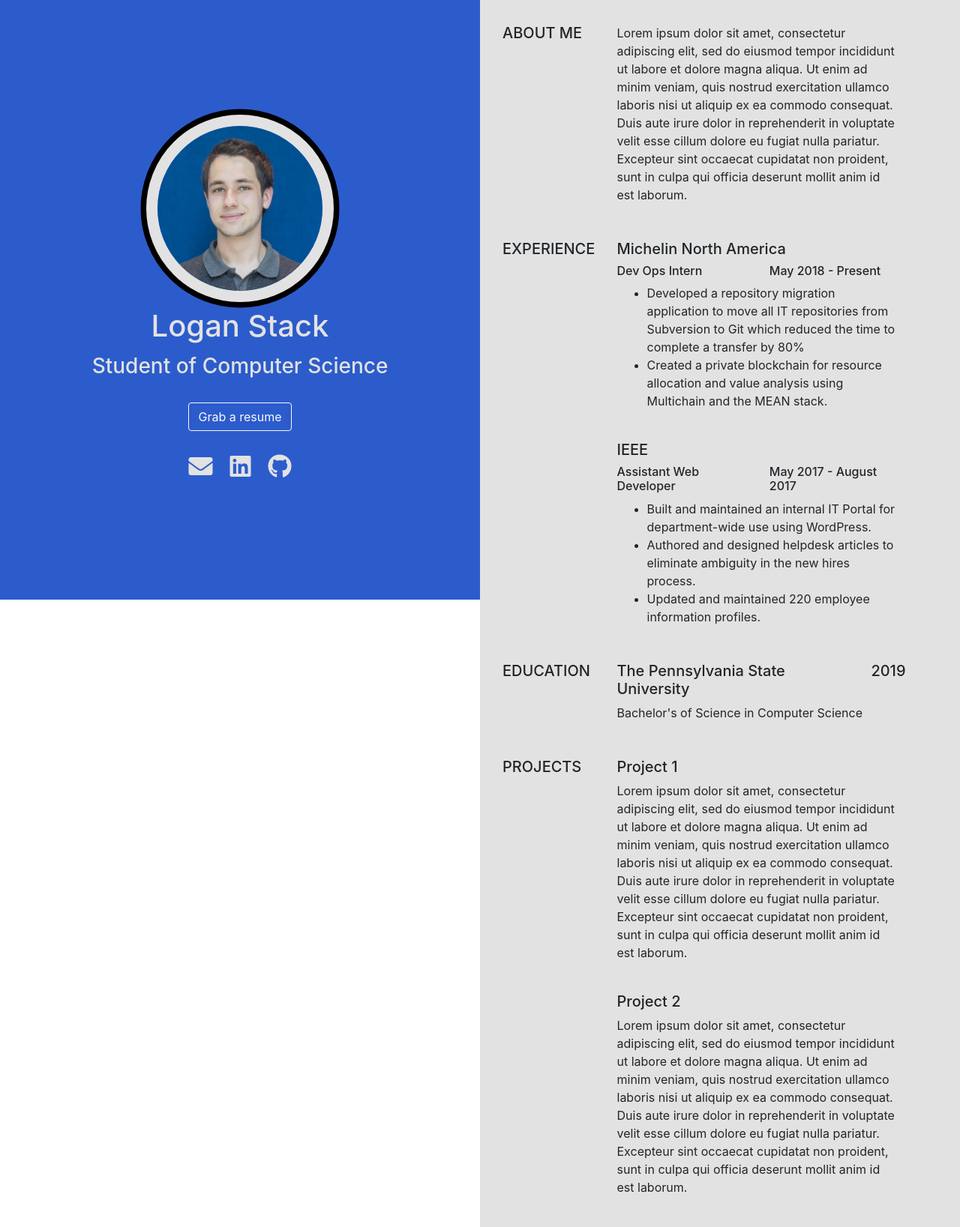
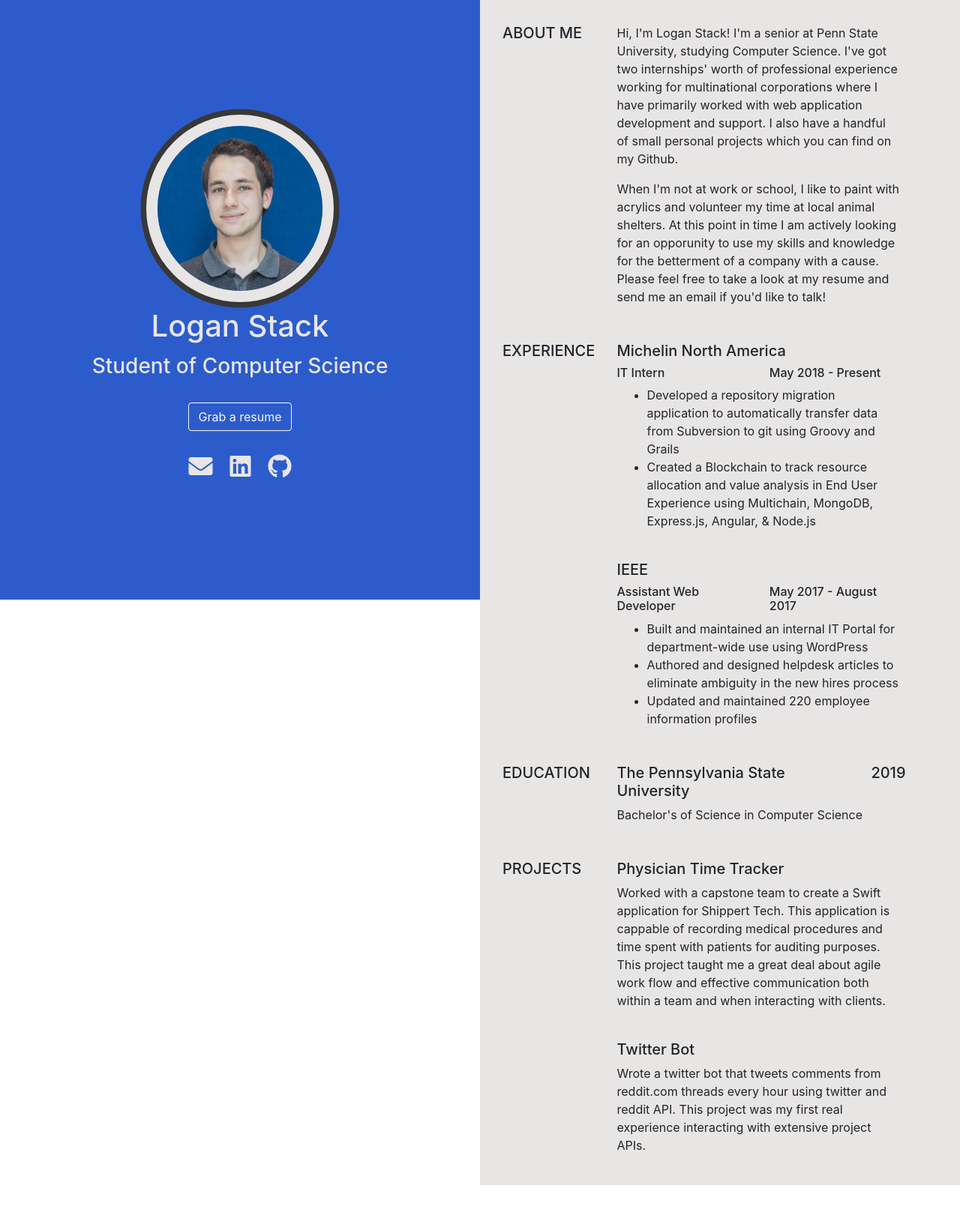
Before and after one commit to LoganEStack/LoganEStack.github.io, a plain HTML site: page index.html in a window 1280 px wide. Shown: the whole page at 75% size. After the commit the page ends 1581 px from the top, so only its background shows below. Drawn offline with nearby package versions, Linux system fonts and the light colour scheme; a web font is replaced by a local one.

Commit message:
Minor fixes

```diff
--- a/css/style.css
+++ b/css/style.css
@@ -10,7 +10,7 @@ html,body {
   padding: 45px 15px;
   height: 100vh;
   text-align: center;
-  color: #e2e2e2;
+  color: #e8e5e5;
   background-color: #2c5ccc;
 }
 .headshot {
@@ -31,25 +31,25 @@ html,body {
   transform: translate(-50%,-50%);
   width: calc(100% + 15px);
   height: calc(100% + 15px);
-  border: 15px solid #000;
+  border: 15px solid #383838;
   border-radius: 100%;
   content: '';
 }
 
 a{
-  color: #e2e2e2;
+  color: #e8e5e5;
 }
 a:visited {
   text-decoration: none;
-  color: #e2e2e2;
+  color: #e8e5e5;
 }
 a:hover {
   text-decoration: underline;
-  color: #e2e2e2;
+  color: #e8e5e5;
 }
 a:active {
   text-decoration: underline;
-  color: #e2e2e2;
+  color: #e8e5e5;
 }
 /* RESUME */
 .resume {
@@ -58,7 +58,7 @@ a:active {
   /* height: 100%; */
   width: 50vw;
   right: 0;
-  background-color: #e2e2e2;
+  background-color: #e8e5e5;
 }
 .resume-padding {
   padding-top: 2rem;
--- a/index.html
+++ b/index.html
@@ -50,7 +50,7 @@
         </div>
         <div class="row">
           <div class="col-md-12" style="padding-top: 1.5rem">
-            <a href="https://drive.google.com/file/d/1soBNH7fDO-jMoI4NzEmwVPuXxZK7fh9w/view?usp=sharing" target="_blank">
+            <a href="https://drive.google.com/open?id=1kUwZrAuXAiWrNW4Hunnhrodxf84unZT7" target="_blank">
               <button type="button" class="btn btn-outline-light">Grab a resume</button>
             </a>
           </div>
@@ -58,13 +58,13 @@
         <div class="row">
           <div class="col-md-12" style="padding-top: 1.5rem">
             <span style="font-size: 2em; color: #e2e2e2; margin: 0px 7px 0px 7px">
-              <a href="mailto:loganestack@gmail.com"><i class="fas fa-envelope"></i></a>
+              <a href="mailto:loganestack@gmail.com" target="_blank"><i class="fas fa-envelope"></i></a>
             </span>
             <span style="font-size: 2em; color: #e2e2e2; margin: 0px 7px 0px 7px">
-              <a href="https://www.linkedin.com/in/logan-stack/"><i class="fab fa-linkedin"></i></a>
+              <a href="https://www.linkedin.com/in/logan-stack/" target="_blank"><i class="fab fa-linkedin"></i></a>
             </span>
             <span style="font-size: 2em; color: #e2e2e2; margin: 0px 7px 0px 7px">
-              <a href="https://github.com/LoganEStack"><i class="fab fa-github"></i></a>
+              <a href="https://github.com/LoganEStack" target="_blank"><i class="fab fa-github"></i></a>
             </span>
           </div>
         </div>
@@ -78,8 +78,16 @@
             </div>
             <div class="col-md-8 col-sm-12 text-left">
               <p>
-                Lorem ipsum dolor sit amet, consectetur adipiscing elit, sed do eiusmod tempor incididunt ut labore et dolore magna aliqua. Ut enim ad minim veniam, quis nostrud exercitation ullamco laboris nisi ut aliquip ex ea commodo consequat. Duis aute irure dolor
-                in reprehenderit in voluptate velit esse cillum dolore eu fugiat nulla pariatur. Excepteur sint occaecat cupidatat non proident, sunt in culpa qui officia deserunt mollit anim id est laborum.
+                Hi, I'm Logan Stack! I'm a senior at Penn State University, studying Computer Science.
+                I've got two internships' worth of professional experience working for multinational corporations
+                where I have primarily worked with web application development and support.
+                I also have a handful of small personal projects which you can find on my Github.
+              </p>
+              <p>
+                When I'm not at work or school, I like to paint with acrylics and volunteer my time at local animal shelters.
+                At this point in time I am actively looking for an opporunity to use my skills and knowledge for the
+                betterment of a company with a cause. Please feel free to take a look at my resume and send me an
+                email if you'd like to talk!
               </p>
             </div>
           </div>
@@ -93,15 +101,18 @@
               <h5>Michelin North America</h5>
               <div class="row">
                 <div class="col-sm-6">
-                  <h6>Dev Ops Intern</h6>
+                  <h6>IT Intern</h6>
                 </div>
                 <div class="col-sm-6">
                   <h6>May 2018 - Present</h6>
                 </div>
               </div>
               <ul style="padding-bottom: 25px">
-                <li>Developed a repository migration application to move all IT repositories from Subversion to Git which reduced the time to complete a transfer by 80%</li>
-                <li>Created a private blockchain for resource allocation and value analysis using Multichain and the MEAN stack.</li>
+                <li>Developed a repository migration application to automatically
+                  transfer data from Subversion to git using Groovy and Grails</li>
+                <li>Created a Blockchain to track resource allocation and value
+                  analysis in End User Experience using Multichain, MongoDB,
+                  Express.js, Angular, & Node.js</li>
               </ul>
             </div>
           </div>
@@ -118,9 +129,9 @@
                 </div>
               </div>
               <ul>
-                <li>Built and maintained an internal IT Portal for department-wide use using WordPress.</li>
-                <li>Authored and designed helpdesk articles to eliminate ambiguity in the new hires process.</li>
-                <li>Updated and maintained 220 employee information profiles.</li>
+                <li>Built and maintained an internal IT Portal for department-wide use using WordPress</li>
+                <li>Authored and designed helpdesk articles to eliminate ambiguity in the new hires process</li>
+                <li>Updated and maintained 220 employee information profiles</li>
               </ul>
             </div>
           </div>
@@ -151,20 +162,24 @@
               <h5>PROJECTS</h5>
             </div>
             <div class="col-md-8 col-sm-12 text-left">
-              <h5>Project 1</h5>
+              <h5>Physician Time Tracker</h5>
               <p style="padding-bottom: 25px">
-                Lorem ipsum dolor sit amet, consectetur adipiscing elit, sed do eiusmod tempor incididunt ut labore et dolore magna aliqua. Ut enim ad minim veniam, quis nostrud exercitation ullamco laboris nisi ut aliquip ex ea commodo consequat. Duis aute irure dolor
-                in reprehenderit in voluptate velit esse cillum dolore eu fugiat nulla pariatur. Excepteur sint occaecat cupidatat non proident, sunt in culpa qui officia deserunt mollit anim id est laborum.
+                Worked with a capstone team to create a Swift application for Shippert
+                Tech. This application is cappable of recording medical procedures
+                and time spent with patients for auditing purposes. This project
+                taught me a great deal about agile work flow and effective communication
+                both within a team and when interacting with clients.
               </p>
             </div>
           </div>
           <div class="row">
             <div class="col-md-3 col-sm-0 text-left"></div>
             <div class="col-md-8 col-sm-12 text-left">
-              <h5>Project 2</h5>
+              <h5>Twitter Bot</h5>
               <p style="padding-bottom: 25px">
-                Lorem ipsum dolor sit amet, consectetur adipiscing elit, sed do eiusmod tempor incididunt ut labore et dolore magna aliqua. Ut enim ad minim veniam, quis nostrud exercitation ullamco laboris nisi ut aliquip ex ea commodo consequat. Duis aute irure dolor
-                in reprehenderit in voluptate velit esse cillum dolore eu fugiat nulla pariatur. Excepteur sint occaecat cupidatat non proident, sunt in culpa qui officia deserunt mollit anim id est laborum.
+                Wrote a twitter bot that tweets comments from reddit.com threads
+                every hour using twitter and reddit API. This project was my first
+                real experience interacting with extensive project APIs.
               </p>
             </div>
           </div>
```
